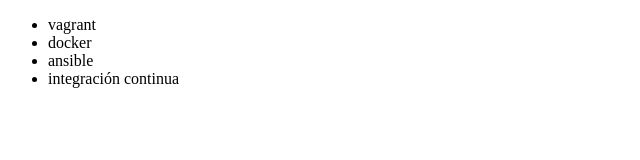
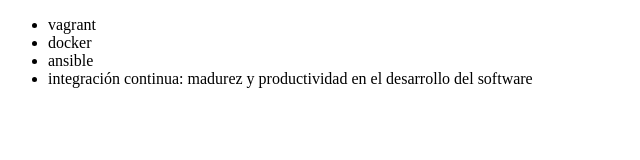
Before and after one commit to hanssoto/alura-git1, a plain HTML site: page index.html in a window 1280 px wide. Shown: the whole page, without its empty margins (0-640 px from the left). Drawn offline with Linux system fonts and the light colour scheme.

Commit message:
renombrando curso de integracion continua

```diff
--- a/index.html
+++ b/index.html
@@ -11,7 +11,7 @@
         <li>vagrant</li>
         <li>docker</li>
         <li>ansible</li>
-        <li>integración continua</li>
+        <li>integración continua: madurez y productividad en el desarrollo del software</li>
     </ul>
 
 </body>
```
